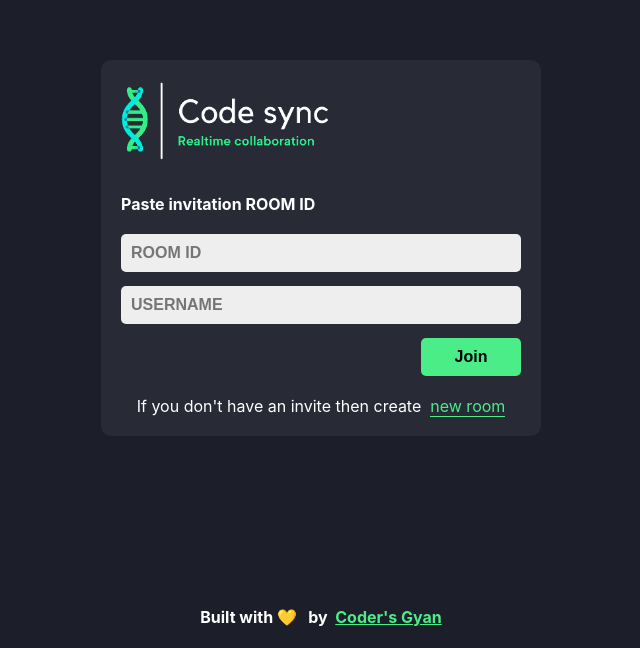
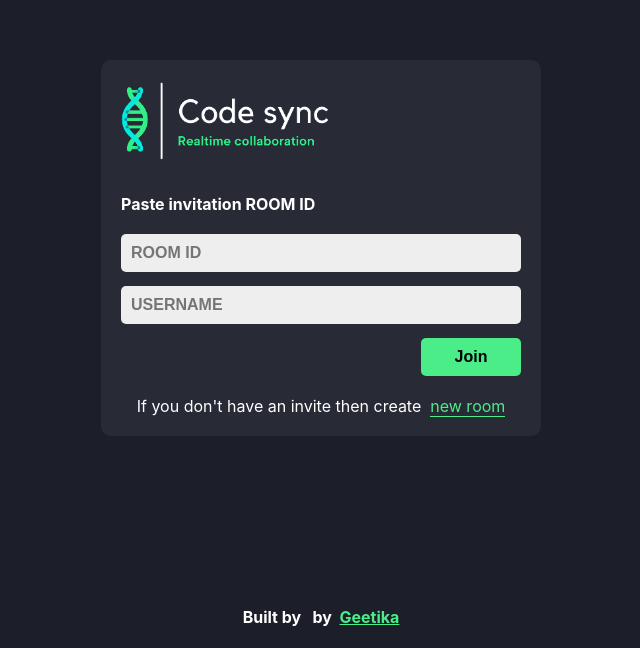
Before and after one commit to Geetika-G/CodeEditor, a React (Create React App) app: page / in a window 1280 px wide. Shown: the part 152-800 px from the top of the page, without its empty margins (319-959 px from the left). Built offline with nearby package versions, Linux system fonts and the light colour scheme.

Commit message:
Update Home.js

```diff
--- a/src/pages/Home.js
+++ b/src/pages/Home.js
@@ -78,8 +78,8 @@ const Home = () => {
             </div>
             <footer>
                 <h4>
-                    Built with 💛 &nbsp; by &nbsp;
-                    <a href="https://github.com/codersgyan">Coder's Gyan</a>
+                    Built by &nbsp; by &nbsp;
+                    <a href="https://github.com/codersgyan">Geetika</a>
                 </h4>
             </footer>
         </div>
```
